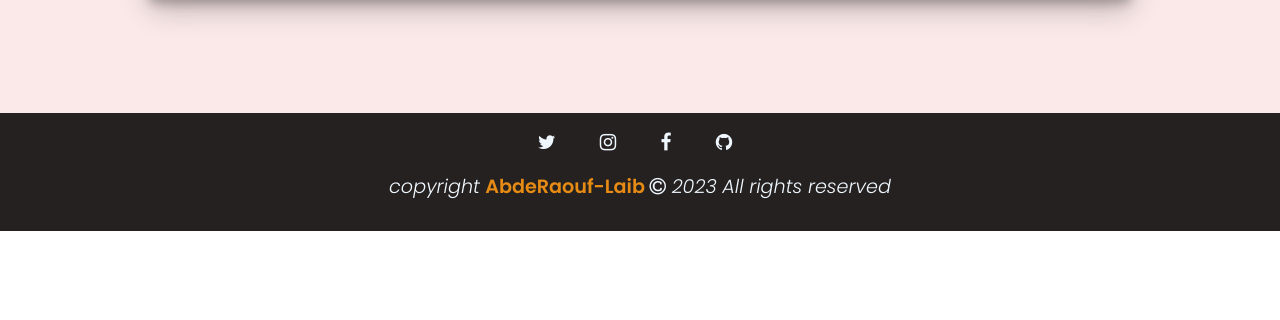
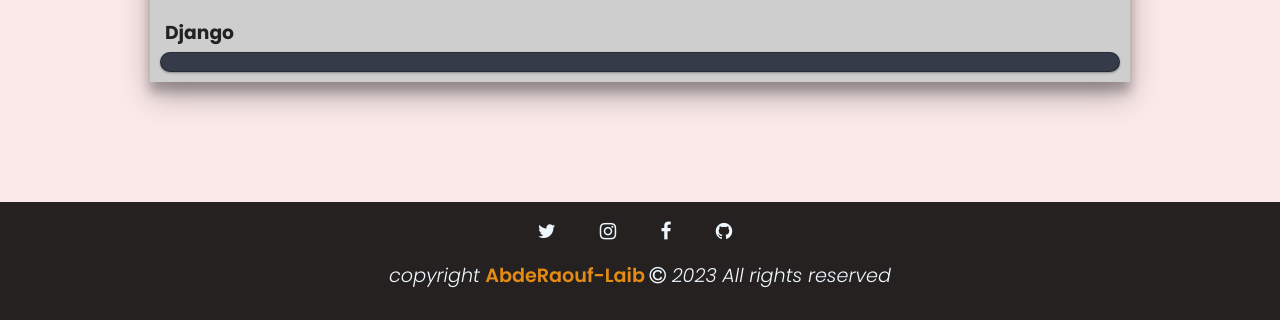
Before and after one commit to AbdeRaouf-Laib/AbdeRaouf-Laib.github.io, a plain HTML site: page skill.html in a window 1280 px wide. Shown: the part 1430-1750 px from the top of the page. Before the commit the page ends 1661 px from the top, so only its background shows below. Drawn offline with nearby package versions, Linux system fonts and the light colour scheme.

Commit message:
Update skill.html

```diff
--- a/skill.html
+++ b/skill.html
@@ -79,6 +79,10 @@
                 <h3>React</h3>
                 <span class="bar"><span class="REACT"></span></span>
             </li>
+            <li>
+                <h3>Django</h3>
+                <span class="bar"><span class="Django"></span></span>
+            </li>
 
         </div>
     </section>
```
